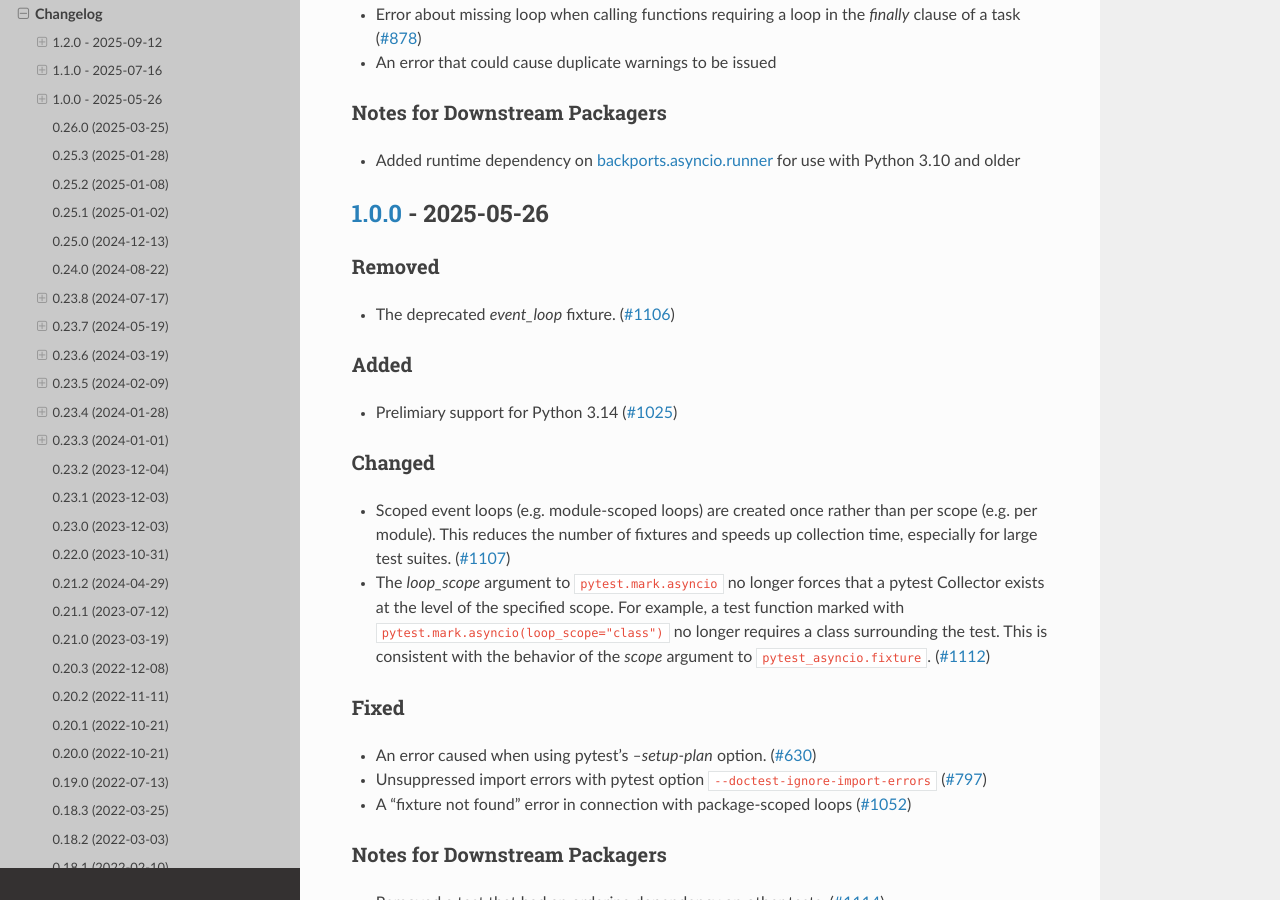
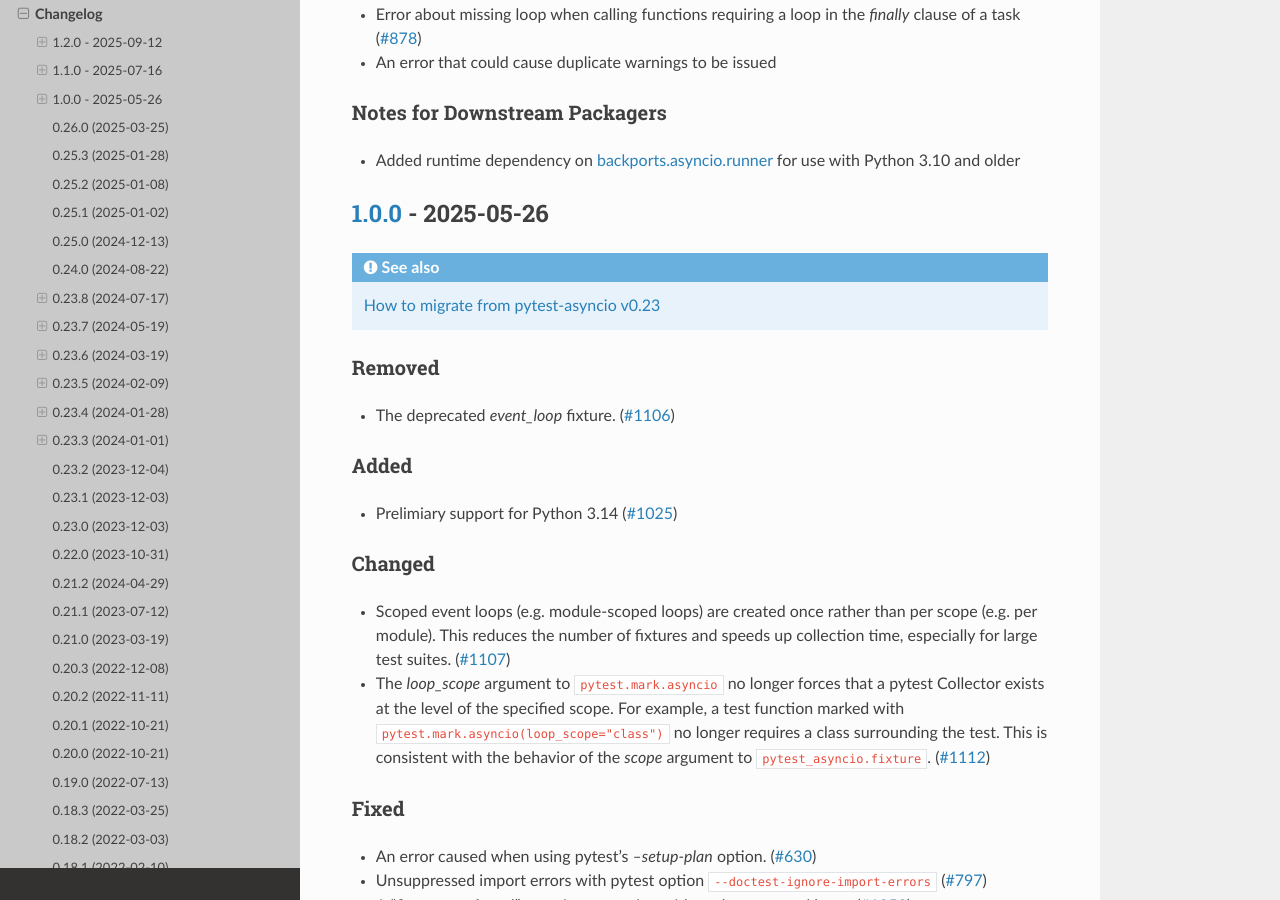
Before and after one commit to pytest-dev/pytest-asyncio, a Sphinx documentation site: the page built from docs/reference/changelog.rst, in a window 1280 px wide and 900 px high, scrolled down 1174 px. Built offline with Sphinx 7.4.7 and the Read the Docs theme 3.1.0, drawn with Linux system fonts in a browser that asks for light colours; some of the changed text lies outside the part shown.

Commit message:
Link to migration guides from changelog

```diff
--- a/docs/how-to-guides/migrate_from_0_23.rst
+++ b/docs/how-to-guides/migrate_from_0_23.rst
@@ -1,3 +1,5 @@
+.. _how_to_guides/migrate_from_0_23:
+
 ========================================
 How to migrate from pytest-asyncio v0.23
 ========================================
--- a/docs/reference/changelog.rst
+++ b/docs/reference/changelog.rst
@@ -61,6 +61,10 @@
 
 `1.0.0 <https://github.com/pytest-dev/pytest-asyncio/tree/1.0.0>`_ - 2025-05-26
 ===============================================================================
+
+.. seealso::
+
+   :ref:`How to migrate from pytest-asyncio v0.23 <how_to_guides/migrate_from_0_23>`
 
 Removed
 -------
@@ -210,6 +214,10 @@
 ===================
 This release is backwards-compatible with v0.21.
 Changes are non-breaking, unless you upgrade from v0.22.
+
+.. seealso::
+
+   :ref:`How to migrate from pytest-asyncio v0.21 <how_to_guides/migrate_from_0_21>`
 
 - BREAKING: The *asyncio_event_loop* mark has been removed. Event loops with class, module, package, and session scopes can be requested via the *scope* keyword argument to the _asyncio_ mark.
 - Introduces the *event_loop_policy* fixture which allows testing with non-default or multiple event loops  `#662 <https://github.com/pytest-dev/pytest-asyncio/pull/662>`_
```
